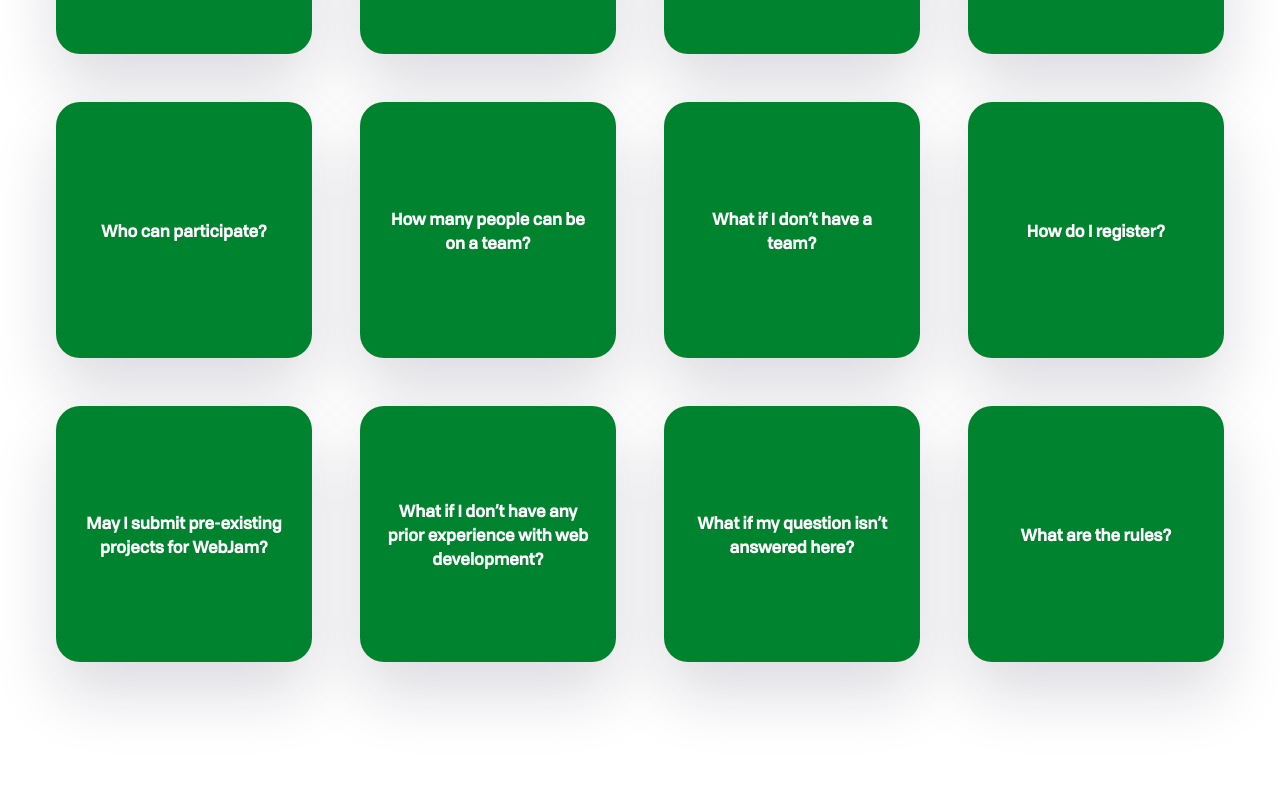
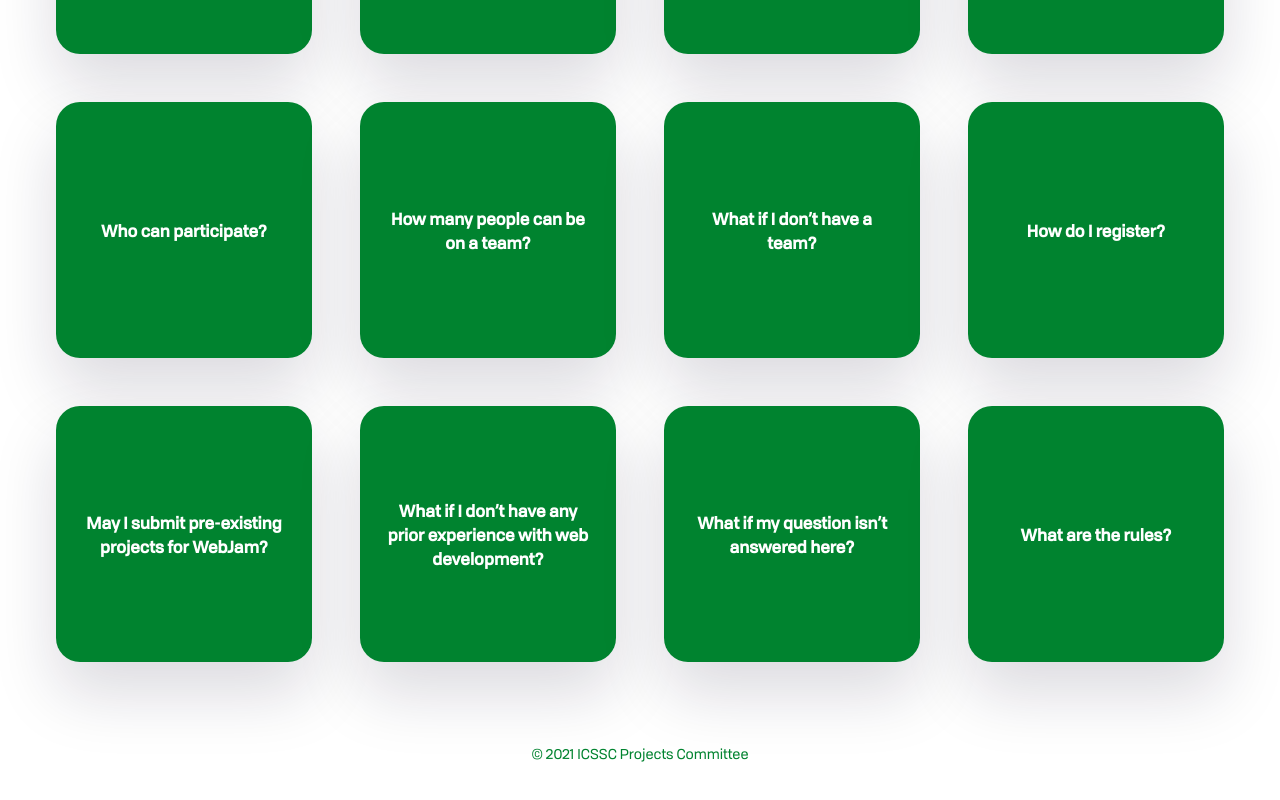
Before and after one commit to ryanmohta/webjam-2021, a React (Create React App) app: page / in a window 1280 px wide. Shown: the part 1839-2639 px from the top of the page. Before the commit the page ends 2549 px from the top, so only its background shows below. Built offline with nearby package versions, Linux system fonts and the light colour scheme.

Commit message:
Added copyright section

```diff
--- a/src/App.js
+++ b/src/App.js
@@ -16,6 +16,7 @@ function App() {
           <h4><a href="#">Join our Discord</a></h4>
         </div>
       </header>
+
       <div className="section schedule">
         <h2>Event Schedule</h2>
         <div className="events">
@@ -24,11 +25,16 @@ function App() {
           <Event name="Kickoff Ceremony" shortDate="11" info="Monday, Oct 11 • ICSSC" description="Lorem ipsum dolor sit amet, consectetur adipiscing elit, sed do eiusmod tempor incididunt ut labore et dolore magna aliqua. Ut enim ad minim veniam, quis nostrud exercitation ullamco laboris nisi ut aliquip ex ea commodo consequat. Duis aute irure dolor in reprehenderit in voluptate velit esse cillum dolore eu fugiat nulla pariatur. Excepteur sint occaecat cupidatat non proident, sunt in culpa qui officia deserunt mollit anim id est laborum." />
         </div>
       </div>
+
       <div className="section faq">
         <h2>FAQs and Rules</h2>
         <div className="questions">
           { faq.map(question => <Question question={question.question} answer={question.answer} />) }
         </div>
+      </div>
+
+      <div className="section copyright">
+        <p>© 2021 ICSSC Projects Committee</p>
       </div>
 
     </div>
--- a/src/App.scss
+++ b/src/App.scss
@@ -127,3 +127,8 @@ h2 {
     }
   }
 }
+
+.copyright {
+  color: rgb(0, 131, 47);;
+  text-align: center;
+}
```
